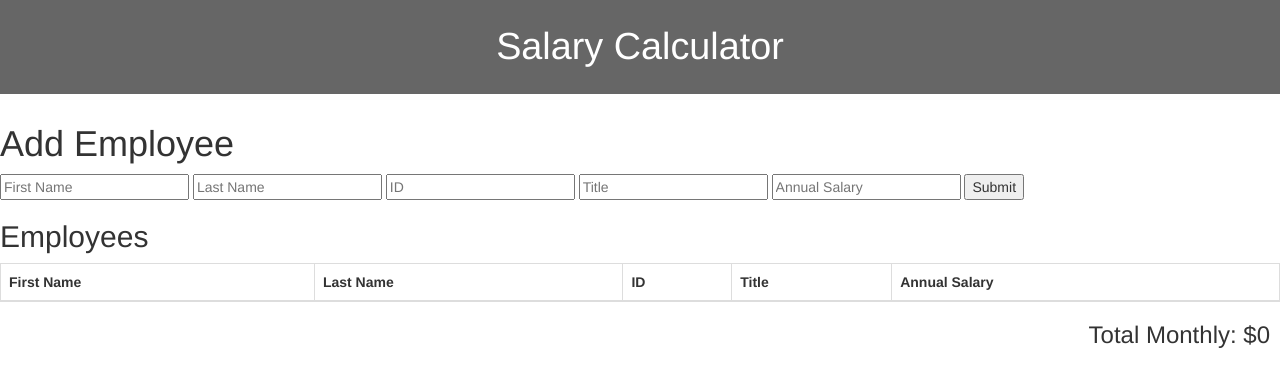
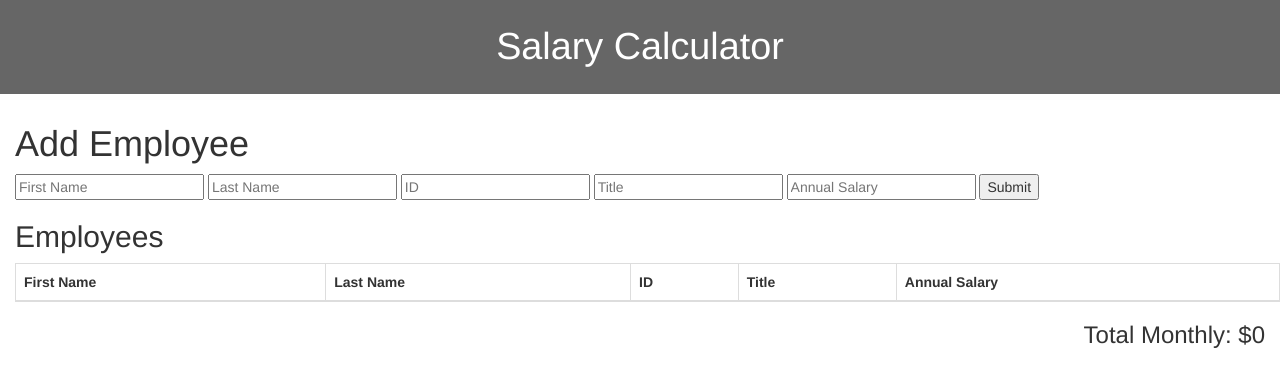
Before and after one commit to IsiahSmith/weekend-jquery-salary-calculator, a plain HTML site: page index.html in a window 1280 px wide. Drawn offline with Linux system fonts and the light colour scheme.

Commit message:
Final touches added

```diff
--- a/index.html
+++ b/index.html
@@ -14,16 +14,15 @@
 
 <body>
     <header>Salary Calculator</header>
+    <div class="touchup">
+        <div>
             <h1>Add Employee</h1>
-    <div>
             <input placeholder="First Name" id="firstNameEnter">
             <input placeholder="Last Name" id="lastNameEnter">
             <input placeholder="ID" id="idEnter">
             <input placeholder="Title" id="titleEnter">
             <input placeholder="Annual Salary" id="annualSalaryEnter">
             <button id="Submit">Submit</button>
-    </div>
-
         </div>
 
         <table class="table table-bordered table-striped">
@@ -41,6 +40,7 @@
 
             </tbody>
         </table>
+    </div>
     <h3 class="money">Total Monthly: <span id="monthly">$0</span></h3>
 </body>
 
--- a/style.css
+++ b/style.css
@@ -8,11 +8,18 @@ color: white;
 background-color: #666666;
 font-size: 1cm;
 padding: 20px;
-padding: 20px;
 margin-bottom: 30px;
 }
 
 .money {
 text-align: right;
-margin-right: 10px;
+margin-right: 15px;
 }
+
+.touchup {
+    margin-left: 15px;
+}
+
+.spacing {
+
+}
```
Lines whose indentation alone changed are shown as unchanged.
